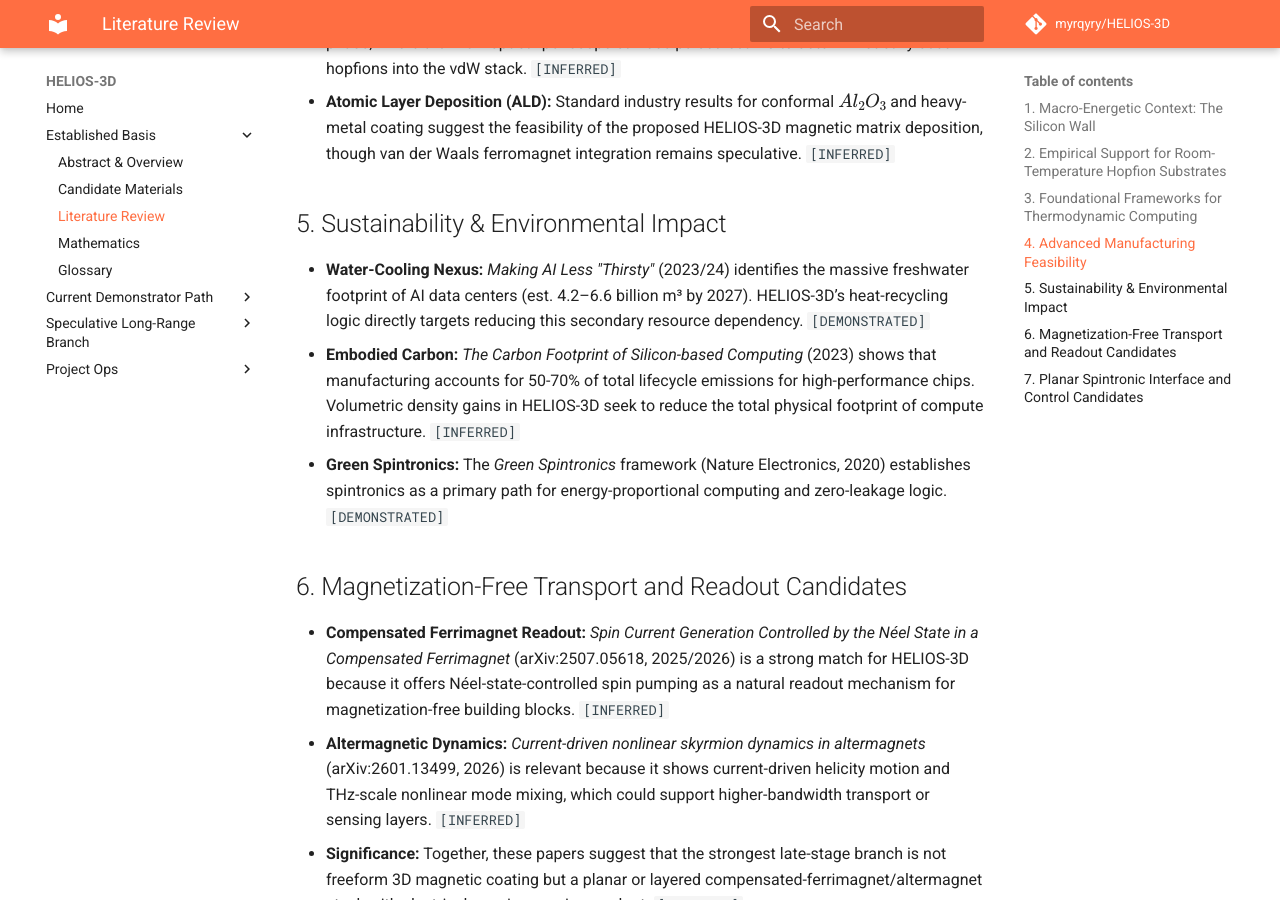
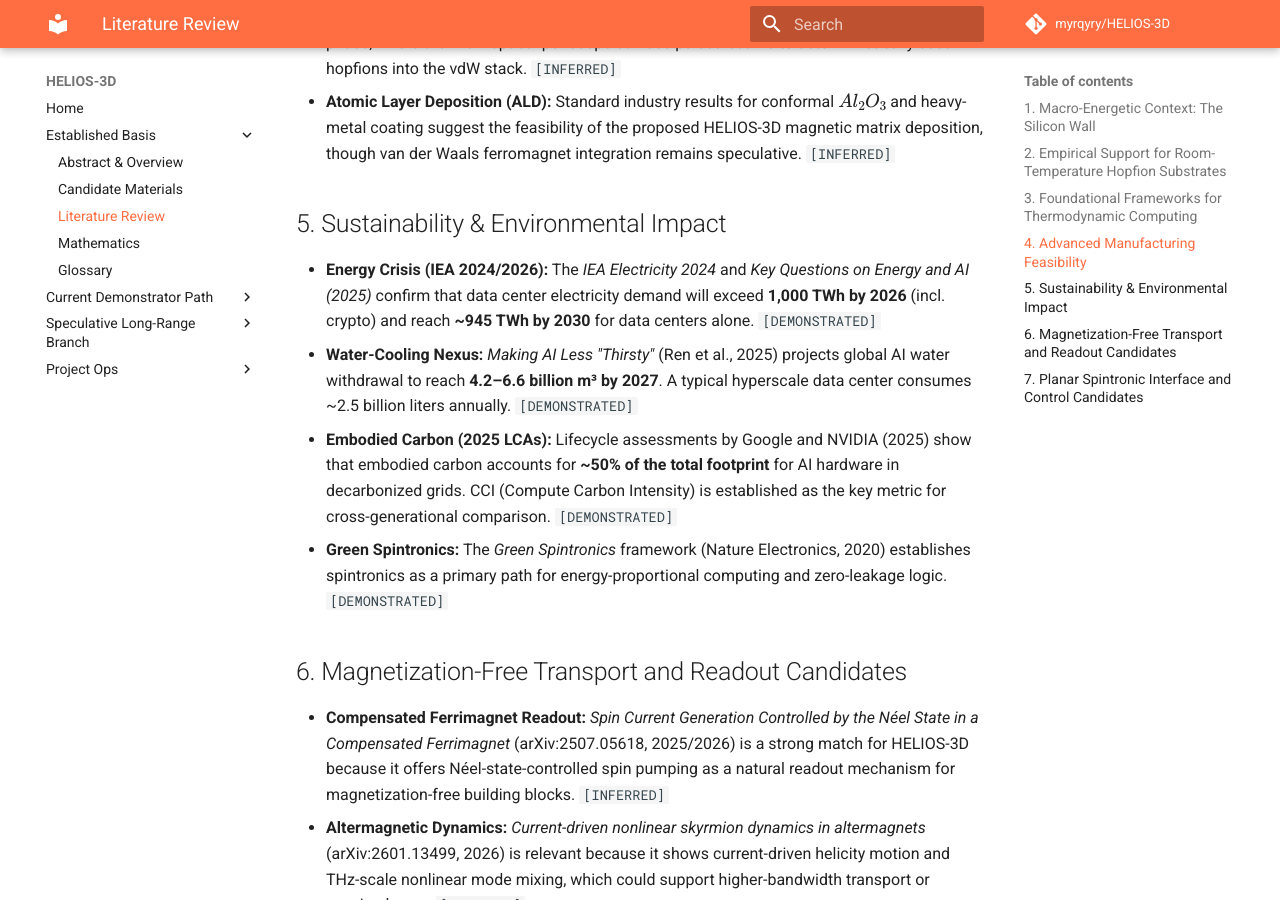
Before and after one commit to myrqyry/HELIOS-3D, an MkDocs documentation site: the page built from docs/LITERATURE_REVIEW.md, in a window 1280 px wide and 900 px high, scrolled down 2009 px. Built offline with MkDocs 1.6.1 and Material for MkDocs 9.7.7, drawn with Linux system fonts in a browser that asks for light colours; comment, search, counter and statistics services are not loaded.

Commit message:
docs: ground environmental mandate in 2026/2030 IEA energy and water footprint data

```diff
--- a/docs/LITERATURE_REVIEW.md
+++ b/docs/LITERATURE_REVIEW.md
@@ -30,8 +30,9 @@ Recent literature provides a basis for investigating specific heterostructures a
 *   **Atomic Layer Deposition (ALD):** Standard industry results for conformal $Al_2O_3$ and heavy-metal coating suggest the feasibility of the proposed HELIOS-3D magnetic matrix deposition, though van der Waals ferromagnet integration remains speculative. `[INFERRED]`
 
 ## 5. Sustainability & Environmental Impact
-*   **Water-Cooling Nexus:** *Making AI Less "Thirsty"* (2023/24) identifies the massive freshwater footprint of AI data centers (est. 4.2–6.6 billion m³ by 2027). HELIOS-3D’s heat-recycling logic directly targets reducing this secondary resource dependency. `[DEMONSTRATED]`
-*   **Embodied Carbon:** *The Carbon Footprint of Silicon-based Computing* (2023) shows that manufacturing accounts for 50-70% of total lifecycle emissions for high-performance chips. Volumetric density gains in HELIOS-3D seek to reduce the total physical footprint of compute infrastructure. `[INFERRED]`
+*   **Energy Crisis (IEA 2024/2026):** The *IEA Electricity 2024* and *Key Questions on Energy and AI (2025)* confirm that data center electricity demand will exceed **1,000 TWh by 2026** (incl. crypto) and reach **~945 TWh by 2030** for data centers alone. `[DEMONSTRATED]`
+*   **Water-Cooling Nexus:** *Making AI Less "Thirsty"* (Ren et al., 2025) projects global AI water withdrawal to reach **4.2–6.6 billion m³ by 2027**. A typical hyperscale data center consumes ~2.5 billion liters annually. `[DEMONSTRATED]`
+*   **Embodied Carbon (2025 LCAs):** Lifecycle assessments by Google and NVIDIA (2025) show that embodied carbon accounts for **~50% of the total footprint** for AI hardware in decarbonized grids. CCI (Compute Carbon Intensity) is established as the key metric for cross-generational comparison. `[DEMONSTRATED]`
 *   **Green Spintronics:** The *Green Spintronics* framework (Nature Electronics, 2020) establishes spintronics as a primary path for energy-proportional computing and zero-leakage logic. `[DEMONSTRATED]`
 
 ## 6. Magnetization-Free Transport and Readout Candidates
```
Also changed, not shown: README.md (+6 -2 lines), docs/CLAIMS_MATRIX.md (+2 -1 lines).
